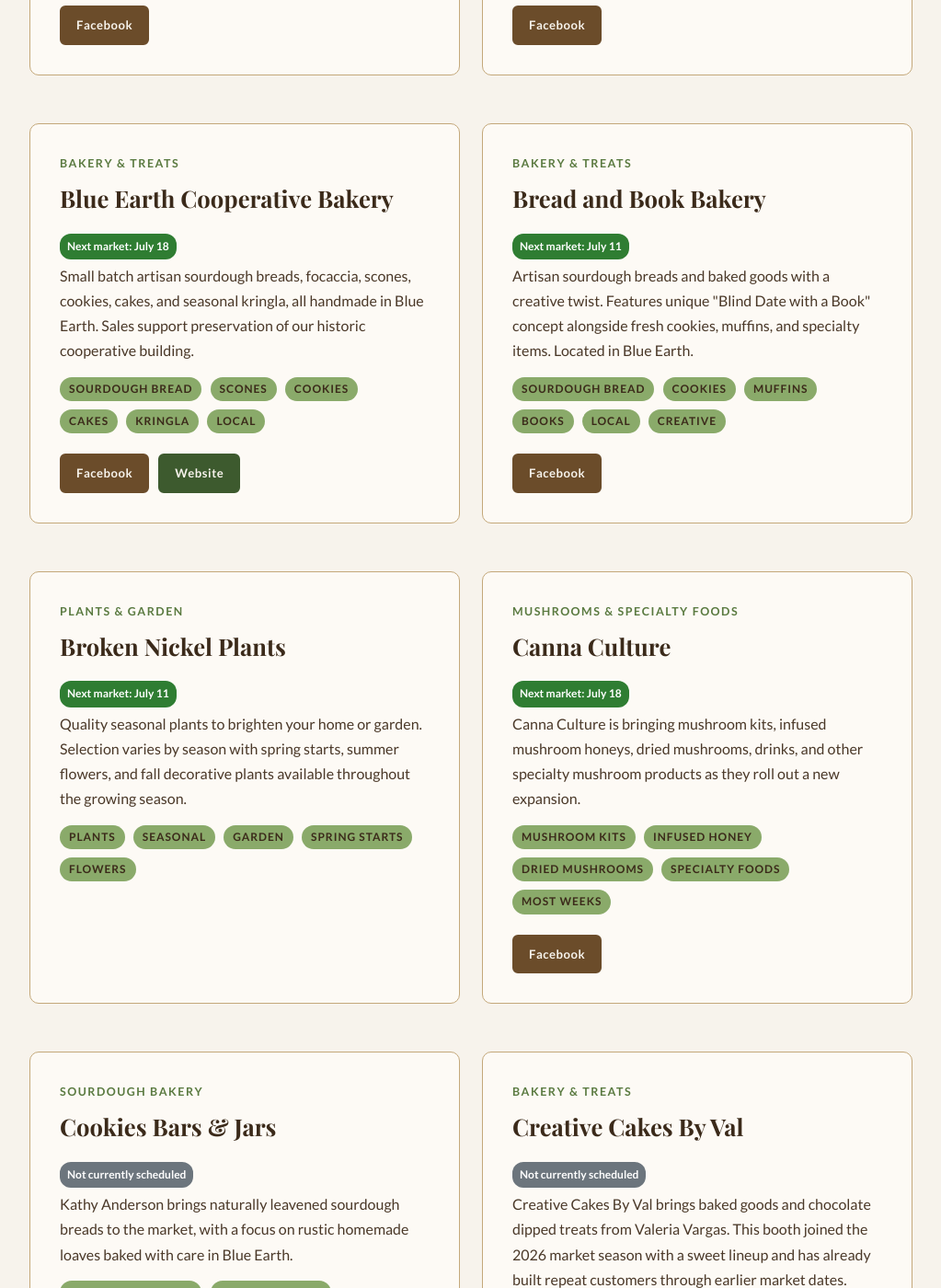
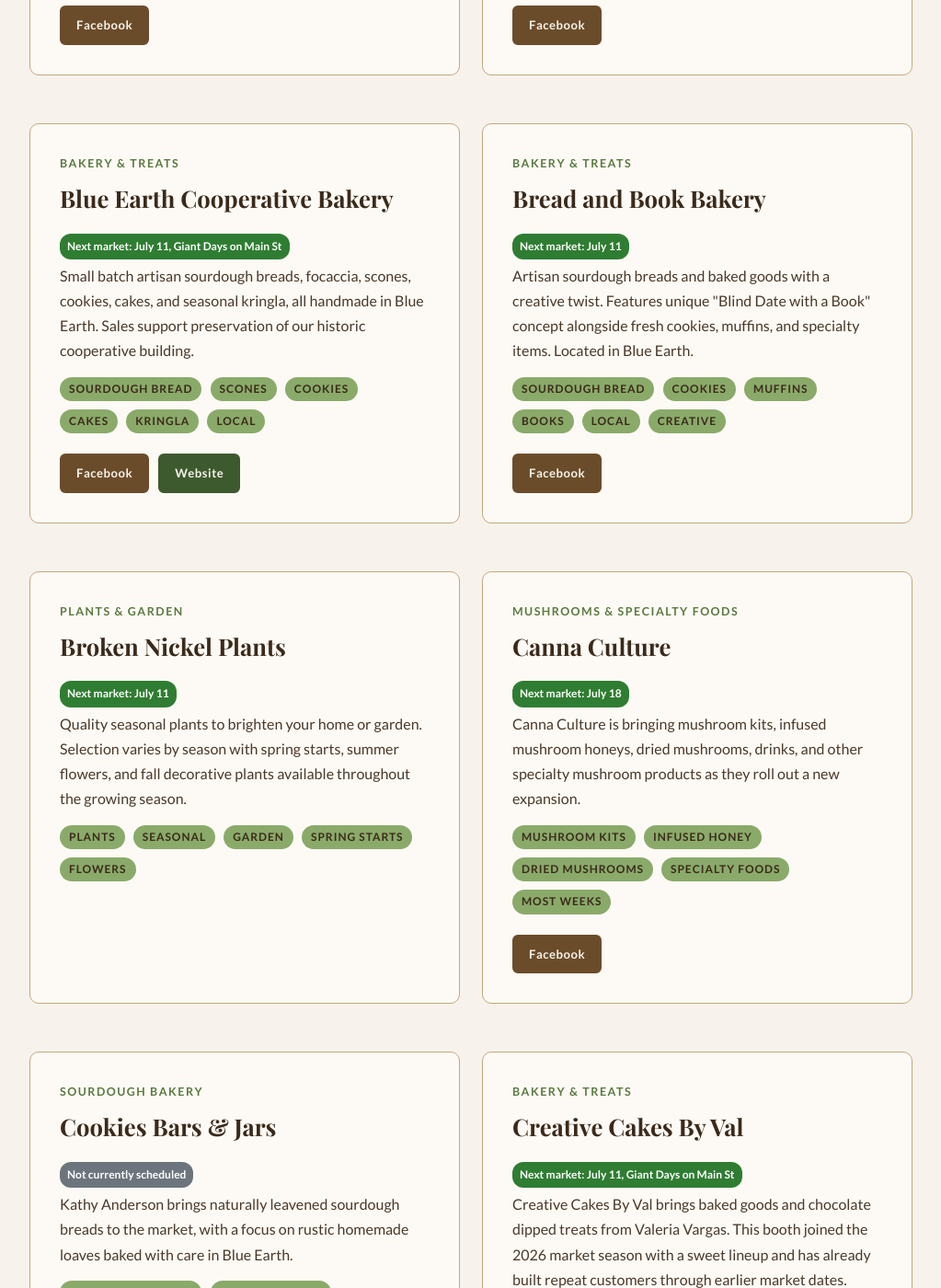
Before and after one commit to blueearthcommunitymarket/blueearthcommunitymarket.github.io, a Jekyll site: the page built from vendor-spotlight/index.md, in a window 1280 px wide and 1400 px high, scrolled down 769 px. Shown: the whole window at 92% size, without its empty margins (128-1151 px from the left). Built offline with Jekyll 4.4.1, drawn with Linux system fonts in a browser that asks for light colours; some web fonts are replaced; some of the changed text lies outside the part shown.

Commit message:
Fix vendor spotlight next dates and Jenny tags

```diff
--- a/vendor-spotlight/index.html
+++ b/vendor-spotlight/index.html
@@ -72,7 +72,7 @@
             <div class="section-label">Bakery &amp; Treats</div>
             <h2>Blue Earth Cooperative Bakery</h2>
             <div class="market-frequency">
-                <span class="frequency-badge freq-next">Next market: July 18</span>
+                <span class="frequency-badge freq-next">Next market: July 11, Giant Days on Main St</span>
             </div>
             <p>Small batch artisan sourdough breads, focaccia, scones, cookies, cakes, and seasonal kringla, all handmade in Blue Earth. Sales support preservation of our historic cooperative building.</p>
             <div class="pills" style="margin-top: 12px;">
@@ -185,7 +185,7 @@
             <div class="section-label">Bakery &amp; Treats</div>
             <h2>Creative Cakes By Val</h2>
             <div class="market-frequency">
-                <span class="frequency-badge freq-none">Not currently scheduled</span>
+                <span class="frequency-badge freq-next">Next market: July 11, Giant Days on Main St</span>
             </div>
             <p>Creative Cakes By Val brings baked goods and chocolate dipped treats from Valeria Vargas. This booth joined the 2026 market season with a sweet lineup and has already built repeat customers through earlier market dates.</p>
             <div class="pills" style="margin-top: 12px;">
@@ -414,7 +414,7 @@
             <div class="pills" style="margin-top: 12px;">
                 <span class="tag">Bookish Crafts</span>
                 <span class="tag">Handmade</span>
-                <span…20 tokens truncated…</span>
+                <span class="tag">Reader Gifts</span>
             </div>
         </div>
         <!-- Little Reds Seasoning -->
--- a/vendor-spotlight/index.md
+++ b/vendor-spotlight/index.md
@@ -72,7 +72,7 @@
             <div class="section-label">Bakery &amp; Treats</div>
             <h2>Blue Earth Cooperative Bakery</h2>
             <div class="market-frequency">
-                <span class="frequency-badge freq-next">Next market: July 18</span>
+                <span class="frequency-badge freq-next">Next market: July 11, Giant Days on Main St</span>
             </div>
             <p>Small batch artisan sourdough breads, focaccia, scones, cookies, cakes, and seasonal kringla, all handmade in Blue Earth. Sales support preservation of our historic cooperative building.</p>
             <div class="pills" style="margin-top: 12px;">
@@ -166,7 +166,7 @@
             <div class="section-label">Bakery &amp; Treats</div>
             <h2>Creative Cakes By Val</h2>
             <div class="market-frequency">
-                <span class="frequency-badge freq-none">Not currently scheduled</span>
+                <span class="frequency-badge freq-next">Next market: July 11, Giant Days on Main St</span>
             </div>
             <p>Creative Cakes By Val brings baked goods and chocolate dipped treats from Valeria Vargas. This booth joined the 2026 market season with a sweet lineup and has already built repeat customers through earlier market dates.</p>
             <div class="pills" style="margin-top: 12px;">
@@ -368,7 +368,7 @@
             <div class="pills" style="margin-top: 12px;">
                 <span class="tag">Bookish Crafts</span>
                 <span class="tag">Handmade</span>
-                <span…20 tokens truncated…</span>
+                <span class="tag">Reader Gifts</span>
             </div>
         </div>
         <!-- Little Reds Seasoning -->
```
